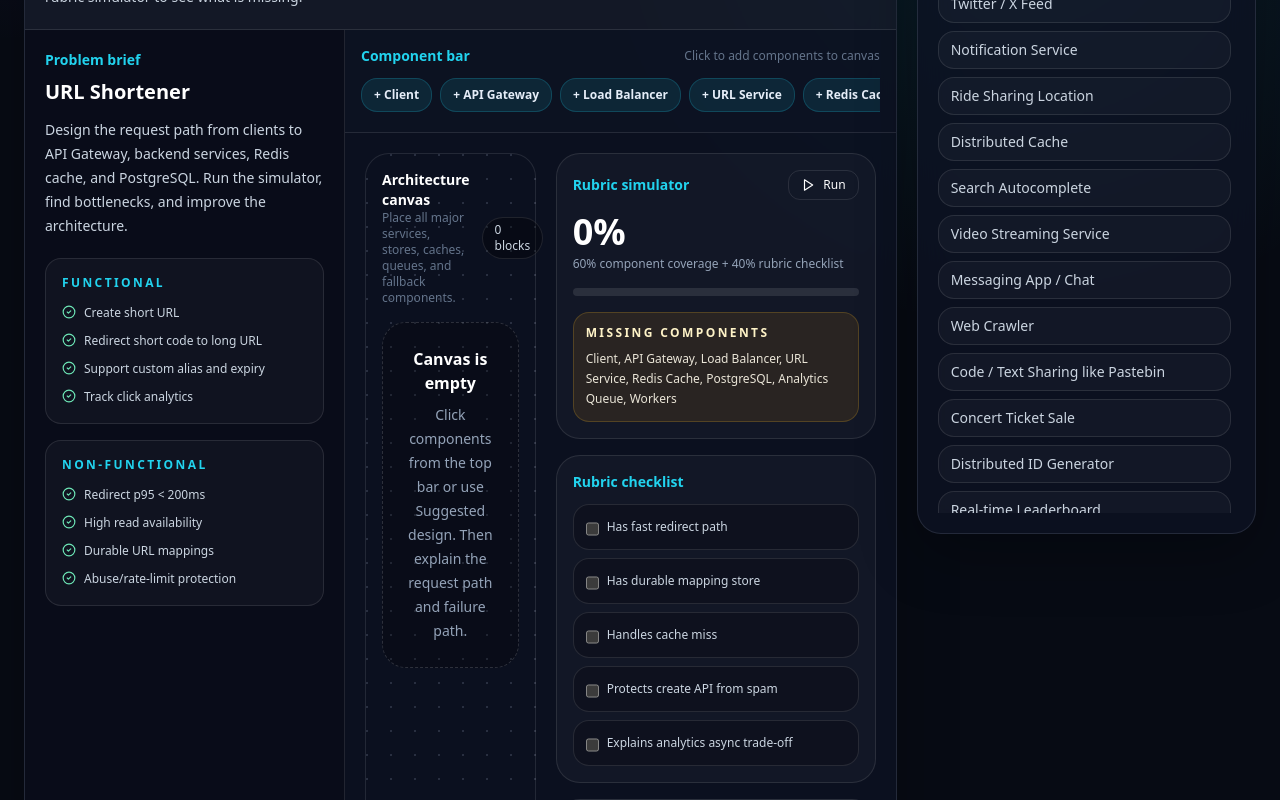
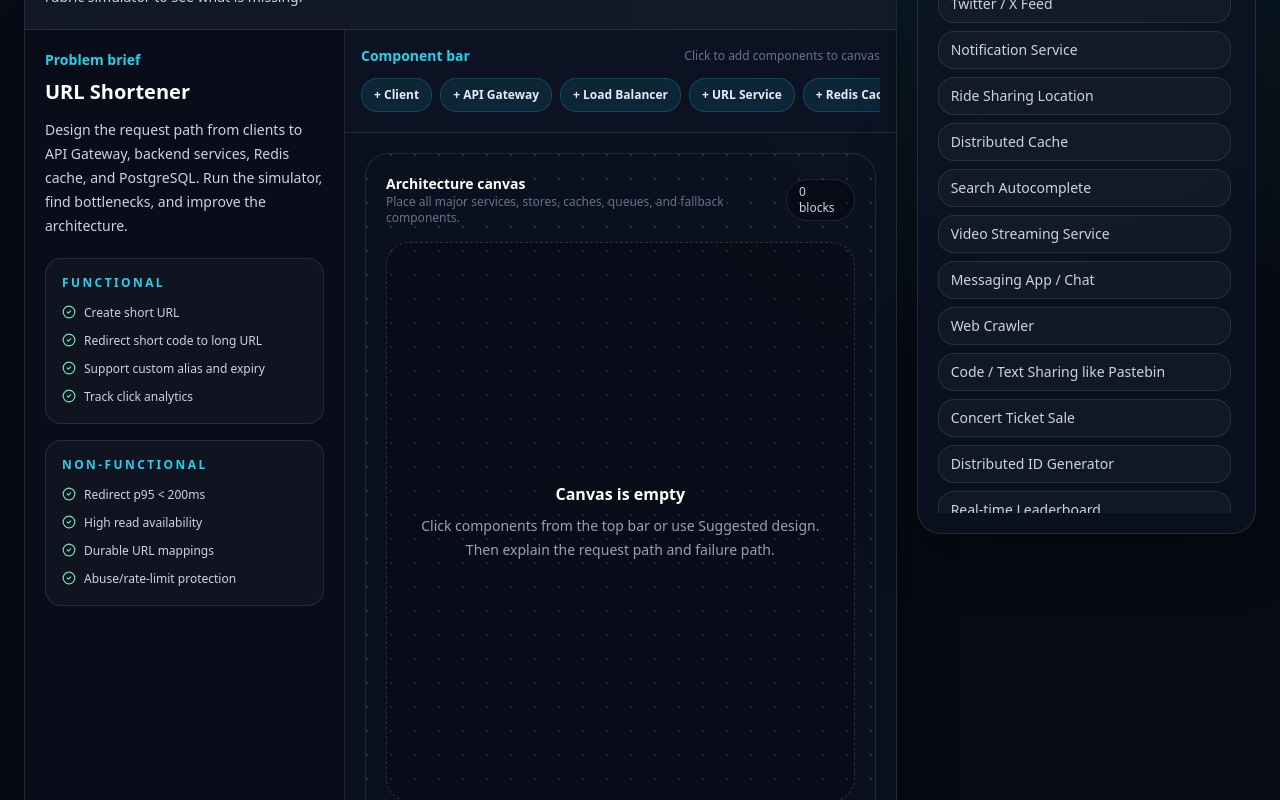
Before and after one commit to sunikatt/SystemDesign_Simulator, a Next.js app in the folder frontend/: page /practice-problems/url-shortener in a window 1280 px wide. Shown: the part 500-1300 px from the top of the page. Built offline with nearby package versions, Linux system fonts and the light colour scheme.

Commit message:
Enlarge practice problem canvas

```diff
--- a/frontend/features/practice/PracticeWorkspace.tsx
+++ b/frontend/features/practice/PracticeWorkspace.tsx
@@ -144,8 +144,8 @@ export function PracticeWorkspace({
             </div>
           </div>
 
-          <div className="grid flex-1 gap-5 p-5 xl:grid-cols-[minmax(0,1fr)_320px]">
-            <div className="min-h-[420px] rounded-3xl border border-white/10 bg-[radial-gradient(circle_at_1px_1px,rgba(148,163,184,0.22)_1px,transparent_0)] [background-size:24px_24px] p-4">
+          <div className="flex flex-1 flex-col gap-5 p-5">
+            <div className="min-h-[680px] rounded-3xl border border-white/10 bg-[radial-gradient(circle_at_1px_1px,rgba(148,163,184,0.22)_1px,transparent_0)] [background-size:24px_24px] p-5">
               <div className="mb-4 flex items-center justify-between gap-3">
                 <div>
                   <p className="text-sm font-semibold text-white">Architecture canvas</p>
@@ -155,14 +155,14 @@ export function PracticeWorkspace({
               </div>
 
               {canvasComponents.length === 0 ? (
-                <div className="flex min-h-[320px] items-center justify-center rounded-3xl border border-dashed border-white/15 bg-black/20 p-6 text-center">
+                <div className="flex min-h-[560px] items-center justify-center rounded-3xl border border-dashed border-white/15 bg-black/20 p-6 text-center">
                   <div>
                     <p className="font-bold text-white">Canvas is empty</p>
                     <p className="mt-2 max-w-md text-sm leading-6 text-slate-400">Click components from the top bar or use Suggested design. Then explain the request path and failure path.</p>
                   </div>
                 </div>
               ) : (
-                <div className="grid gap-3 sm:grid-cols-2 xl:grid-cols-3">
+                <div className="grid gap-4 sm:grid-cols-2 xl:grid-cols-4">
                   {canvasComponents.map((component, index) => (
                     <div key={component.id} className="rounded-2xl border border-cyan/20 bg-ink/90 p-4 shadow-glow">
                       <div className="flex items-start justify-between gap-3">
@@ -179,7 +179,7 @@ export function PracticeWorkspace({
               )}
             </div>
 
-            <div className="space-y-4">
+            <div className="grid gap-4 xl:grid-cols-[320px_minmax(0,1fr)_360px]">
               <div className="rounded-3xl border border-white/10 bg-white/[0.03] p-4">
                 <div className="mb-3 flex items-center justify-between gap-3">
                   <p className="text-sm font-semibold text-cyan">Rubric simulator</p>
```
